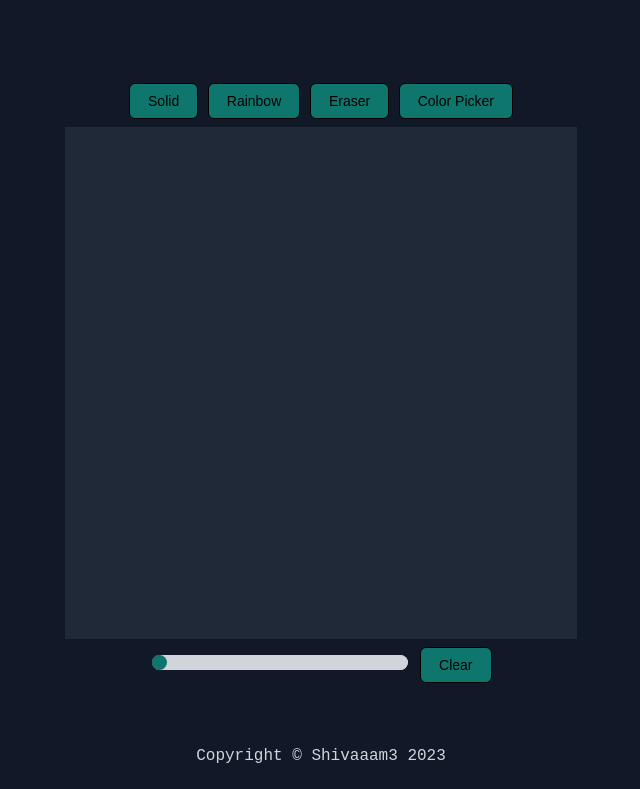
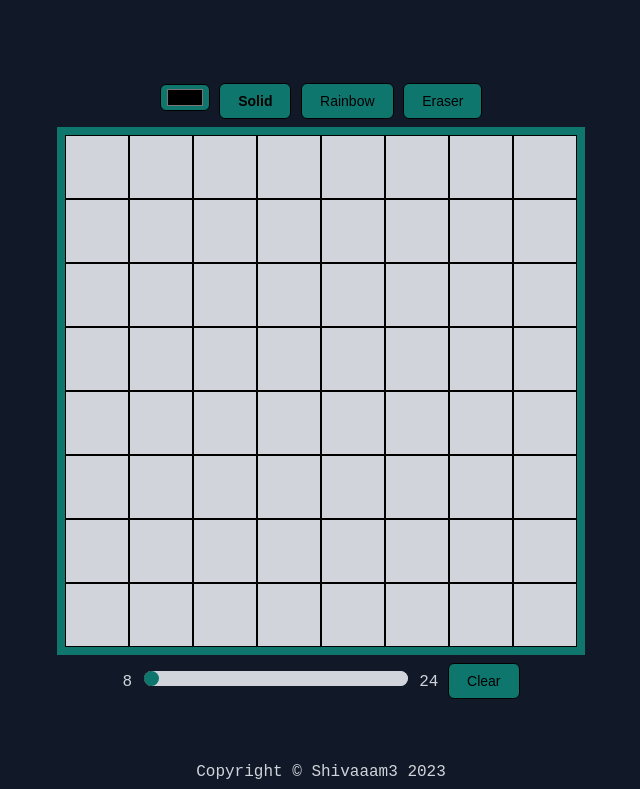
Before and after one commit to shivaaam3/Etch-A-Sketch, a plain HTML site: page index.html in a window 1280 px wide. Shown: the part 69-858 px from the top of the page, without its empty margins (319-959 px from the left). Drawn offline with Linux system fonts and the light colour scheme.

Commit message:
- Added JS file for the functionality.

```diff
--- a/JS/source.js
+++ b/JS/source.js
@@ -0,0 +1,85 @@
+const GRID_WIDTH = 512;
+const grid = document.querySelector(".grid");
+const slider = document.querySelector(".slider");
+const colorPicker = document.querySelector(".colorPicker");
+
+const clearButton = document.querySelector("#clear");
+let brushButtons = document.querySelectorAll(".controlsTop > button")
+brushButtons = Array.from(brushButtons);
+
+let currentSolidColor = colorPicker.value;
+let currentHighlightedButton = "0";
+
+function generateRandomColor() {
+    let maxVal = 0xFFFFFF; // 16777215
+    let randomNumber = Math.random() * maxVal;
+    randomNumber = Math.floor(randomNumber);
+    randomNumber = randomNumber.toString(16);
+    let randColor = randomNumber.padStart(6, 0);
+    return `#${randColor.toUpperCase()}`
+}
+
+function getCurrentColor(currentHighlightedButton) {
+    switch (currentHighlightedButton) {
+        // Solid colour
+        case "0":
+            return currentSolidColor;
+        //Rainbow
+        case "1":
+            return generateRandomColor();
+        // Eraser
+        case "2":
+            return `rgb(209, 213, 219)`;
+    }
+}
+
+function paintElement(element) {
+    element.style.backgroundColor = getCurrentColor(currentHighlightedButton);
+}
+
+function clearGrid() {
+    const gridElements = document.querySelectorAll(".gridElement");
+    gridElements.forEach((gridElement) => {
+        gridElement.remove()
+    });
+}
+
+function populateGrid(pixelCount) {
+    clearGrid();
+    let count = 0;
+    grid.style.setProperty('grid-template-columns', `repeat(${pixelCount}, 1fr)`);
+    grid.style.setProperty('grid-template-rows', `repeat(${pixelCount}, 1fr)`);
+    for (let i = 0; i < pixelCount; ++i) {
+        for (let j = 0; j < pixelCount; ++j) {
+            const divElement = document.createElement("div");
+            divElement.classList.add("gridElement");
+            divElement.id = count++;
+            grid.appendChild(divElement);
+        }
+    }
+}
+
+function onButtonPressed(button) {
+    brushButtons[Number.parseInt(currentHighlightedButton)].style.fontWeight = "";
+    currentHighlightedButton = button.id;
+    brushButtons[Number.parseInt(currentHighlightedButton)].style.fontWeight = "bolder";
+}
+
+function Initialise() {
+    slider.addEventListener("input", (event) => populateGrid(slider.value));
+    colorPicker.addEventListener("input", (event) => currentSolidColor = colorPicker.value);
+    clearButton.addEventListener("click", (event) => populateGrid(slider.value));
+    brushButtons[Number.parseInt(currentHighlightedButton)].style.fontWeight = "bolder";
+    brushButtons.forEach((button) => {
+        button.addEventListener("click", (event) => onButtonPressed(button));
+    });
+    grid.addEventListener("mouseover",
+        (event) => {
+            paintElement(event.target);
+        });
+
+    populateGrid(slider.value);
+}
+
+
+Initialise();
--- a/index.html
+++ b/index.html
@@ -15,17 +15,17 @@
         </div>
         <div class="container">
             <div class="controlsTop">
-                <button>Solid</button>
-                <button>Rainbow</button>
-                <button>Eraser</button>
-                <button>Color Picker</button>
+                <input type="color" id="colorpicker" value="#000000" class="colorPicker">
+                <button id="0">Solid</button>
+                <button id="1">Rainbow</button>
+                <button id="2">Eraser</button>
             </div>
             <div class="grid">
 
             </div>
             <div class="controlsBottom">
-                <input type="range" min="16" max="512" value="16" class="slider" id="myRange">
-                <button>Clear</button>
+                8 <input type="range" min="8" max="24" value="8" class="slider"> 24
+                <button id="clear">Clear</button>
             </div>
         </div>
         <div class="footer">
--- a/style.css
+++ b/style.css
@@ -22,7 +22,14 @@ body {
 .grid {
     width: 512px;
     height: 512px;
+    border: 8px solid rgb(15, 118, 110);
     background-color: rgb(31, 41, 55);
+    display: grid;
+}
+
+.gridElement {
+    background-color: rgb(209, 213, 219);
+    border: 1px solid black;
 }
 
 .footer {
@@ -38,6 +45,13 @@ button {
     padding: 9px 18px;
 }
 
+input[type="color"] {
+    background-color: rgb(15, 118, 110);
+    border-radius: 6px;
+    border: 1px solid rgb(0, 0, 0);
+    padding: 0px 4px;
+}
+
 .slider {
     -webkit-appearance: none;
     appearance: none;
@@ -50,18 +64,17 @@ button {
     border-radius: 16px;
 
     overflow: hidden;
-    border-radius: 16px;
 }
 
 .slider::-webkit-slider-runnable-track {
     height: 15px;
-    background: rgb(209, 213, 219);
+    background-color: rgb(209, 213, 219);
     border-radius: 16px;
 }
 
 .slider::-moz-range-track {
     height: 15px;
-    background: rgb(209, 213, 219);
+    background-color: rgb(209, 213, 219);
     border-radius: 16px;
 }
 
```
